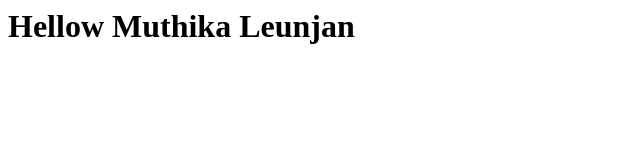
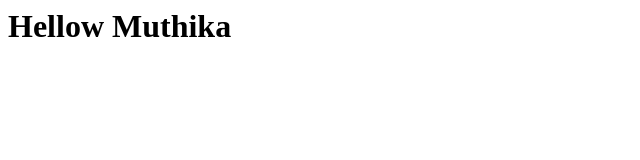
Before and after one commit to Muthika-l2/test-project1, a plain HTML site: page index.html in a window 1280 px wide. Shown: the whole page, without its empty margins (0-640 px from the left). Drawn offline with Linux system fonts and the light colour scheme.

Commit message:
Update index.html

```diff
--- a/index.html
+++ b/index.html
@@ -1,5 +1,5 @@
 <html>
     <body>
-        <h1>Hellow Muthika Leunjan</h1>
+        <h1>Hellow Muthika </h1>
     </body>
 </html>
```
